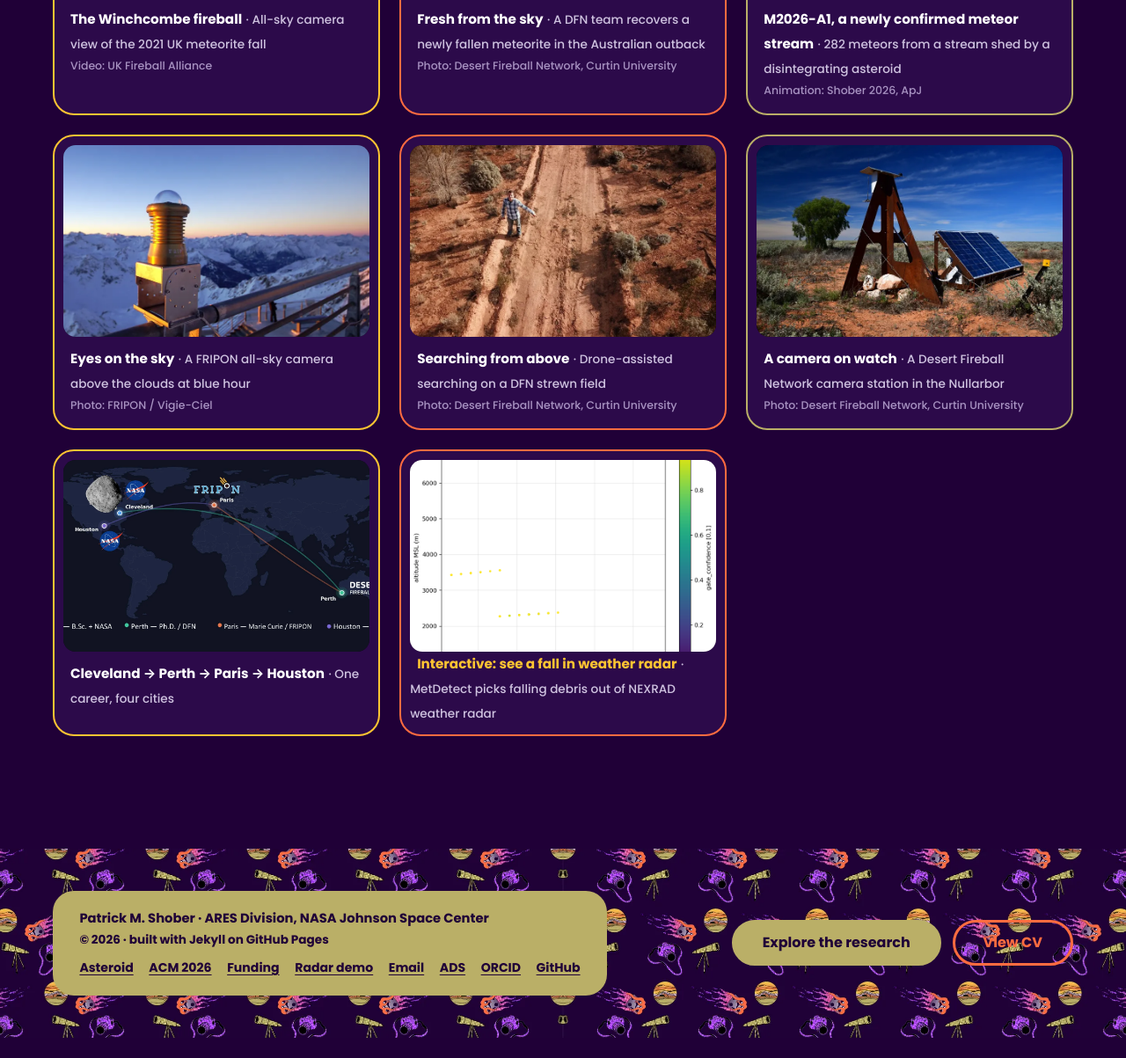
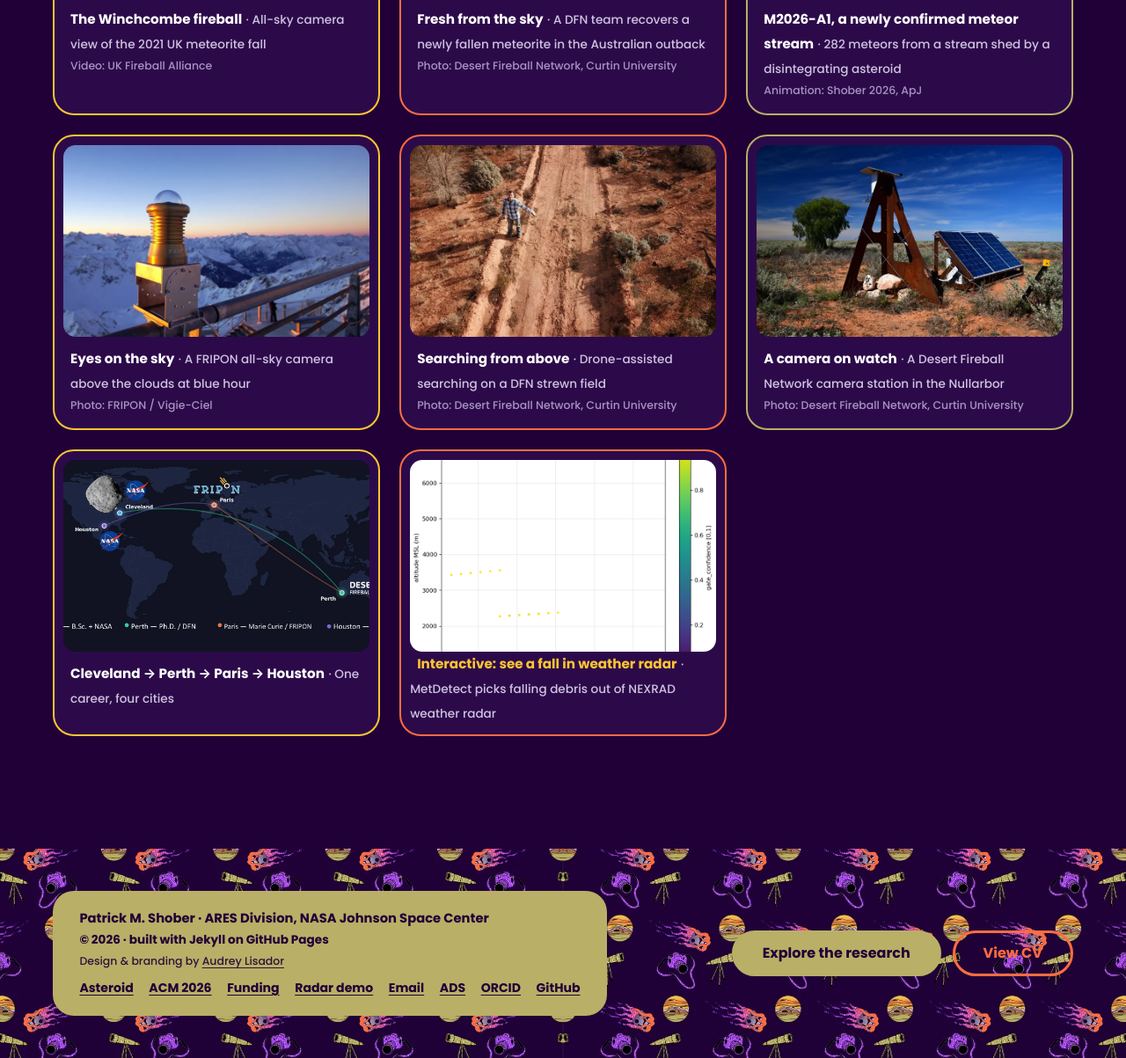
Before and after one commit to pshober/pshober.github.io, a Jekyll site: the page built from index.md, in a window 1280 px wide, cut to the strip 3409-4612 px from the top of the page. Shown: the whole strip at 88% size. Built offline with Jekyll 4.4.1, drawn with Linux system fonts in a browser that asks for light colours; before the commit the page ends 4589 px from its top, so only the background shows below that.

Commit message:
Credit Audrey Lisador for the design and branding
Appears in the footer credit bar on every page, one line under the copyright,
at a lighter weight and smaller size so it reads as an attribution rather than
competing with the affiliation line. Her name links to her LinkedIn, so anyone
who likes the design can find her. Name and URL live in _config.yml under
`design:` alongside the other identity links.

Co-Authored-By: Claude Fable 5 <noreply@anthropic.com>

```diff
--- a/_config.yml
+++ b/_config.yml
@@ -28,6 +28,11 @@ links:
   scholar: "https://scholar.google.com/scholar?q=Patrick+M.+Shober"
   github: "https://github.com/pshober"
 
+# Visual identity: logo, palette, type and the page designs this site is built from.
+design:
+  name: "Audrey Lisador"
+  url: "https://www.linkedin.com/in/audrey-lisador/"
+
 # ── Build ───────────────────────────────────────────────────────────────────
 # We ship our own layouts/includes/sass, so no gem theme.
 theme: null
--- a/_includes/footer.html
+++ b/_includes/footer.html
@@ -3,6 +3,8 @@
     <div class="footer-card">
       <strong>Patrick&nbsp;M.&nbsp;Shober</strong> · {{ site.author.affiliation }}<br>
       <span class="footer-card__copy">© {{ site.time | date: '%Y' }} · built with Jekyll on GitHub&nbsp;Pages</span>
+      <span class="footer-credit">Design &amp; branding by
+        <a href="{{ site.design.url }}" rel="noopener">{{ site.design.name }}</a></span>
       <ul class="footer-social">
         <li><a href="{{ '/asteroid/' | relative_url }}">Asteroid</a></li>
         <li><a href="{{ '/acm2026/' | relative_url }}">ACM&nbsp;2026</a></li>
--- a/_sass/_layout.scss
+++ b/_sass/_layout.scss
@@ -97,6 +97,14 @@ main { display: block; }
 .footer-card a:hover { color: var(--accent-ink); text-decoration-thickness: 2px; }
 .footer-card :focus-visible { outline-color: var(--accent-ink); }
 .footer-card__copy { font-size: 0.85rem; }
+// Quieter than the rest of the credit bar: present, findable, not competing.
+.footer-credit {
+  display: block;
+  margin-top: 0.15rem;
+  font-size: 0.78rem;
+  font-weight: 500;
+  opacity: 0.9;
+}
 .footer-social {
   display: flex;
   flex-wrap: wrap;
```
